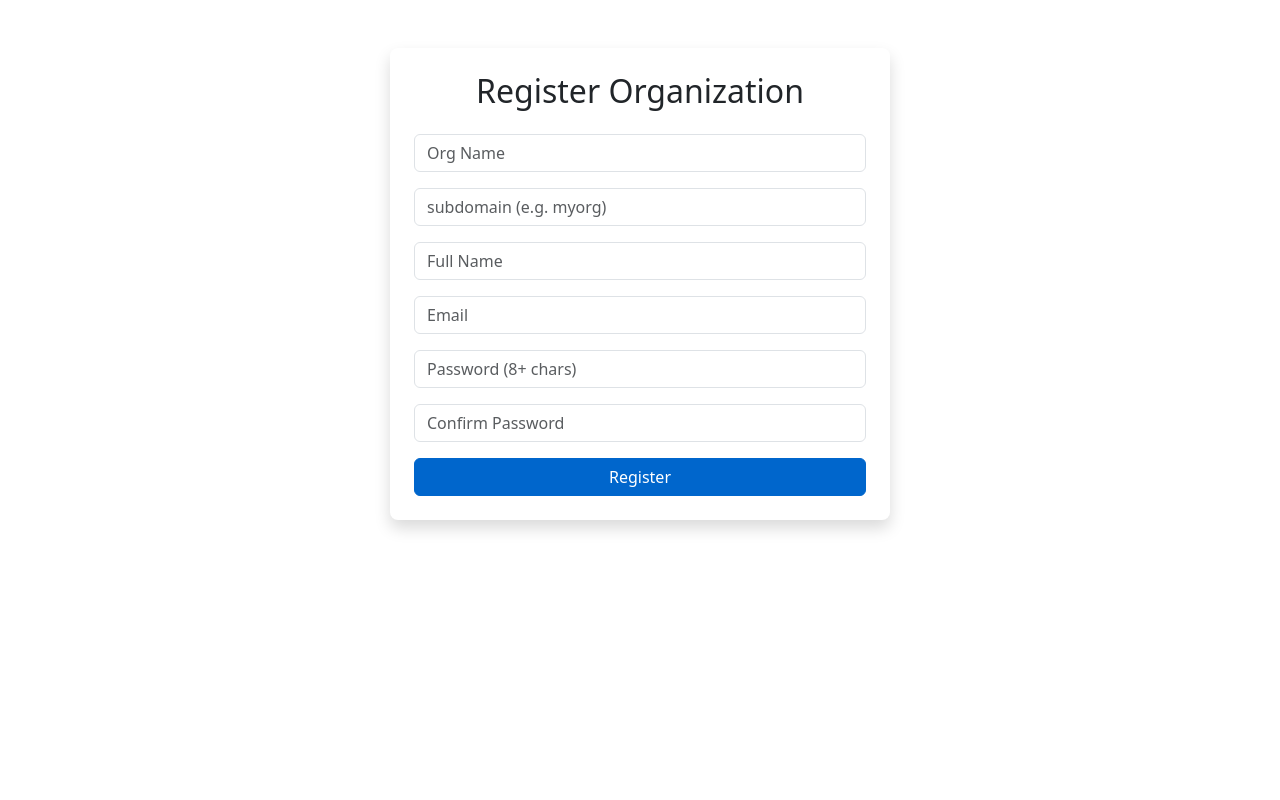
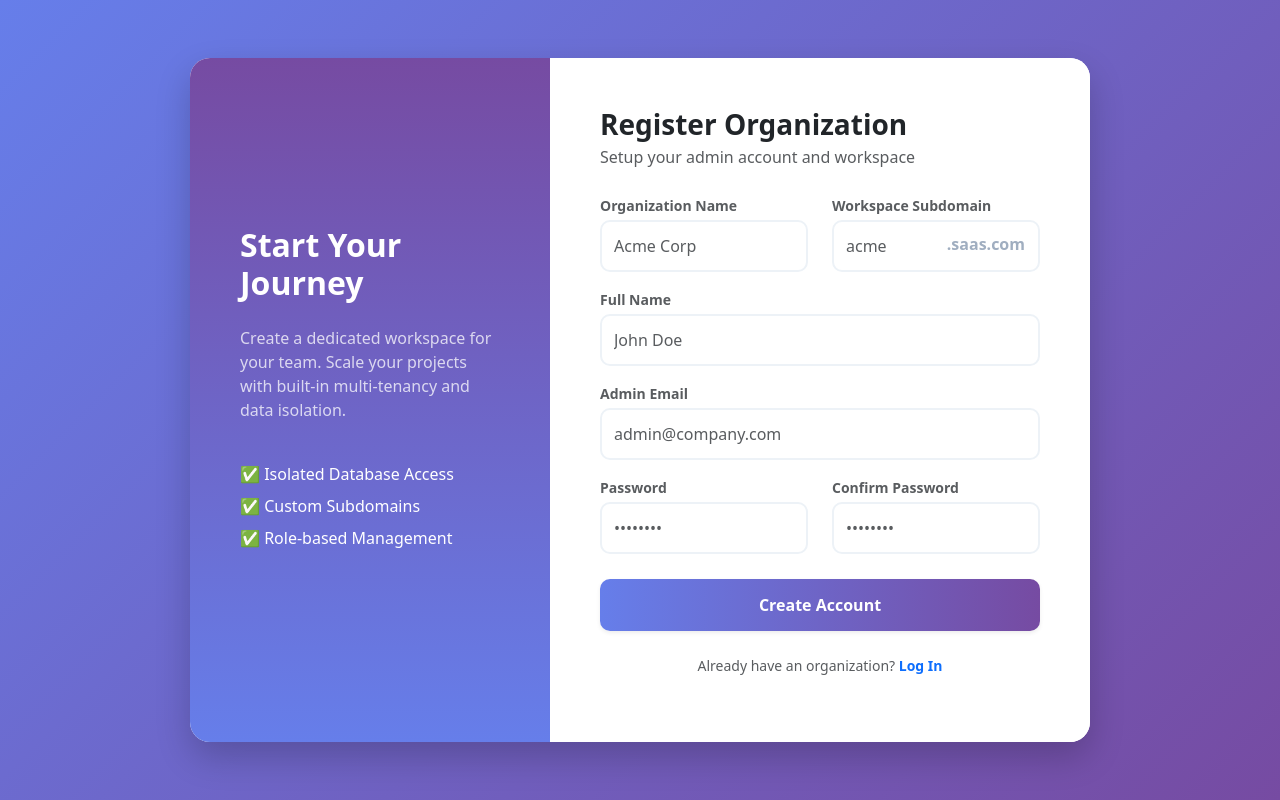
Before and after one commit to narendra29-05/Multi-Tenant-SaaS_gpp, a React (Create React App) app in the folder frontend/: page /register in a window 1280 px wide. Built offline with nearby package versions, Linux system fonts and the light colour scheme; no server answers.

Commit message:
feat: finalize modern UI styling for Login and Dashboard

```diff
--- a/frontend/src/pages/Register.js
+++ b/frontend/src/pages/Register.js
@@ -1,5 +1,5 @@
 import React, { useState } from 'react';
-import { useNavigate } from 'react-router-dom';
+import { useNavigate, Link } from 'react-router-dom';
 import api from '../services/api';
 
 const Register = () => {
@@ -40,19 +40,144 @@ const Register = () => {
     };
 
     return (
-        <div className="container mt-5">
-            <div className="card shadow p-4 mx-auto" style={{ maxWidth: '500px' }}>
-                <h2 className="text-center mb-4">Register Organization</h2>
-                {message && <div className={`alert ${message.includes('Success') ? 'alert-success' : 'alert-danger'}`}>{message}</div>}
-                <form onSubmit={handleSubmit}>
-                    <input className="form-control mb-3" placeholder="Org Name" onChange={e => setFormData({...formData, tenantName: e.target.value})} required />
-                    <input className="form-control mb-3" placeholder="subdomain (e.g. myorg)" onChange={e => setFormData({...formData, subdomain: e.target.value})} required />
-                    <input className="form-control mb-3" placeholder="Full Name" onChange={e => setFormData({...formData, adminFullName: e.target.value})} required />
-                    <input className="form-control mb-3" type="email" placeholder="Email" onChange={e => setFormData({...formData, adminEmail: e.target.value})} required />
-                    <input className="form-control mb-3" type="password" placeholder="Password (8+ chars)" onChange={e => setFormData({...formData, adminPassword: e.target.value})} required />
-                    <input className="form-control mb-3" type="password" placeholder="Confirm Password" onChange={e => setFormData({...formData, confirmPassword: e.target.value})} required />
-                    <button className="btn btn-primary w-100" disabled={loading}>{loading ? 'Registering...' : 'Register'}</button>
-                </form>
+        <div className="register-wrapper">
+            <style>{`
+                .register-wrapper {
+                    min-height: 100vh;
+                    display: flex;
+                    align-items: center;
+                    justify-content: center;
+                    background: linear-gradient(135deg, #667eea 0%, #764ba2 100%);
+                    padding: 40px 20px;
+                }
+                .register-card {
+                    background: white;
+                    border-radius: 20px;
+                    box-shadow: 0 15px 35px rgba(0,0,0,0.2);
+                    width: 100%;
+                    max-width: 900px;
+                    display: flex;
+                    overflow: hidden;
+                    animation: fadeIn 0.6s ease-out;
+                }
+                @keyframes fadeIn {
+                    from { opacity: 0; transform: translateY(20px); }
+                    to { opacity: 1; transform: translateY(0); }
+                }
+                .info-side {
+                    background: #764ba2;
+                    background: linear-gradient(180deg, #764ba2 0%, #667eea 100%);
+                    color: white;
+                    padding: 50px;
+                    width: 40%;
+                    display: flex;
+                    flex-column;
+                    justify-content: center;
+                }
+                .form-side {
+                    padding: 50px;
+                    width: 60%;
+                    background: white;
+                }
+                @media (max-width: 768px) {
+                    .info-side { display: none; }
+                    .form-side { width: 100%; padding: 30px; }
+                    .register-card { max-width: 500px; }
+                }
+                .form-control {
+                    border-radius: 10px;
+                    padding: 12px;
+                    border: 2px solid #edf2f7;
+                    margin-bottom: 15px;
+                }
+                .form-control:focus {
+                    border-color: #764ba2;
+                    box-shadow: none;
+                }
+                .btn-register {
+                    background: linear-gradient(to right, #667eea, #764ba2);
+                    border: none;
+                    border-radius: 10px;
+                    padding: 14px;
+                    font-weight: 600;
+                    margin-top: 10px;
+                }
+                .subdomain-input-group {
+                    position: relative;
+                }
+                .subdomain-suffix {
+                    position: absolute;
+                    right: 15px;
+                    top: 12px;
+                    color: #a0aec0;
+                    font-weight: 600;
+                }
+            `}</style>
+
+            <div className="register-card">
+                <div className="info-side d-flex flex-column justify-content-center">
+                    <h2 className="fw-bold mb-4">Start Your Journey</h2>
+                    <p className="opacity-75">Create a dedicated workspace for your team. Scale your projects with built-in multi-tenancy and data isolation.</p>
+                    <ul className="list-unstyled mt-4">
+                        <li className="mb-2">✅ Isolated Database Access</li>
+                        <li className="mb-2">✅ Custom Subdomains</li>
+                        <li className="mb-2">✅ Role-based Management</li>
+                    </ul>
+                </div>
+
+                <div className="form-side">
+                    <h3 className="fw-bold mb-1 text-dark">Register Organization</h3>
+                    <p className="text-muted mb-4">Setup your admin account and workspace</p>
+
+                    {message && (
+                        <div className={`alert border-0 small ${message.includes('Success') ? 'alert-success' : 'alert-danger'}`}>
+                            {message}
+                        </div>
+                    )}
+
+                    <form onSubmit={handleSubmit}>
+                        <div className="row">
+                            <div className="col-md-6">
+                                <label className="small fw-bold text-muted mb-1">Organization Name</label>
+                                <input className="form-control" placeholder="Acme Corp" onChange={e => setFormData({...formData, tenantName: e.target.value})} required />
+                            </div>
+                            <div className="col-md-6">
+                                <label className="small fw-bold text-muted mb-1">Workspace Subdomain</label>
+                                <div className="subdomain-input-group">
+                                    <input className="form-control" placeholder="acme" onChange={e => setFormData({...formData, subdomain: e.target.value})} required />
+                                    <span className="subdomain-suffix">.saas.com</span>
+                                </div>
+                            </div>
+                        </div>
+
+                        <label className="small fw-bold text-muted mb-1">Full Name</label>
+                        <input className="form-control" placeholder="John Doe" onChange={e => setFormData({...formData, adminFullName: e.target.value})} required />
+
+                        <label className="small fw-bold text-muted mb-1">Admin Email</label>
+                        <input className="form-control" type="email" placeholder="admin@company.com" onChange={e => setFormData({...formData, adminEmail: e.target.value})} required />
+
+                        <div className="row">
+                            <div className="col-md-6">
+                                <label className="small fw-bold text-muted mb-1">Password</label>
+                                <input className="form-control" type="password" placeholder="••••••••" onChange={e => setFormData({...formData, adminPassword: e.target.value})} required />
+                            </div>
+                            <div className="col-md-6">
+                                <label className="small fw-bold text-muted mb-1">Confirm Password</label>
+                                <input className="form-control" type="password" placeholder="••••••••" onChange={e => setFormData({...formData, confirmPassword: e.target.value})} required />
+                            </div>
+                        </div>
+
+                        <button className="btn btn-primary btn-register w-100 shadow-sm" disabled={loading}>
+                            {loading ? 'Creating Workspace...' : 'Create Account'}
+                        </button>
+                    </form>
+
+                    <div className="text-center mt-4">
+                        <p className="small text-muted">
+                            Already have an organization? <Link to="/login" className="text-primary fw-bold text-decoration-none">Log In</Link>
+                        </p>
+                    </div>
+                </div>
             </div>
         </div>
     );
```
Also changed, not shown: 1 other file (tests, documents, lock files or other folders).
